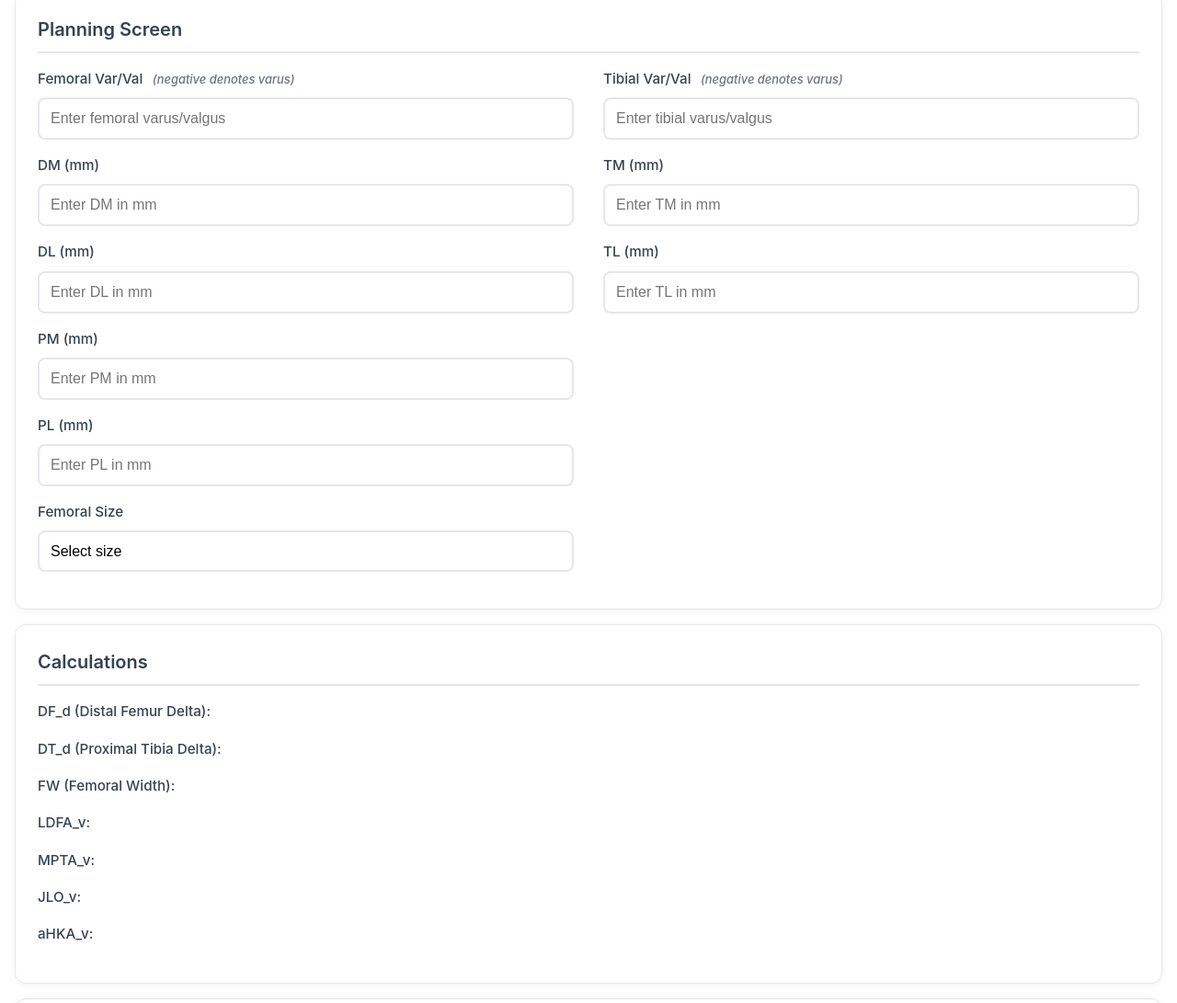
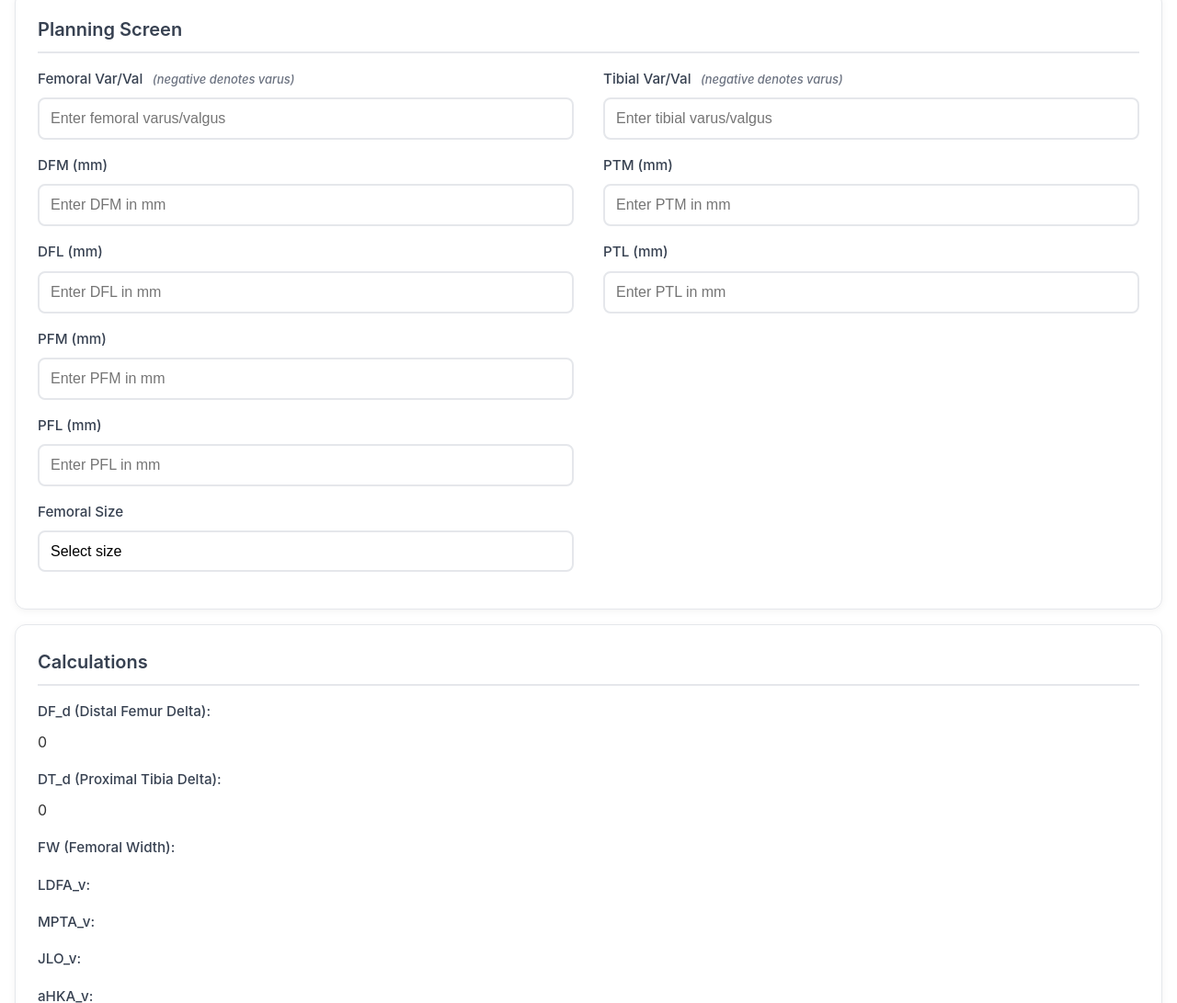
Before and after one commit to jsuckow12/VELYS-data, a plain HTML site: page index.html in a window 1280 px wide. Shown: the part 1336-2427 px from the top of the page at 92% size. Drawn offline with Linux system fonts and the light colour scheme.

Commit message:
Update index.html

```diff
--- a/index.html
+++ b/index.html
@@ -97,20 +97,20 @@
                             <input type="number" id="femoralVarVal" step="0.1" placeholder="Enter femoral varus/valgus">
                         </div>
                         <div class="form-group">
-                            <label for="dmPlanning">DM (mm)</label>
-                            <input type="number" id="dmPlanning" step="0.1" placeholder="Enter DM in mm">
+                            <label for="dfmPlanning">DFM (mm)</label>
+                            <input type="number" id="dfmPlanning" step="0.1" placeholder="Enter DFM in mm">
                         </div>
                         <div class="form-group">
-                            <label for="dlPlanning">DL (mm)</label>
-                            <input type="number" id="dlPlanning" step="0.1" placeholder="Enter DL in mm">
+                            <label for="dflPlanning">DFL (mm)</label>
+                            <input type="number" id="dflPlanning" step="0.1" placeholder="Enter DFL in mm">
                         </div>
                         <div class="form-group">
-                            <label for="pmPlanning">PM (mm)</label>
-                            <input type="number" id="pmPlanning" step="0.1" placeholder="Enter PM in mm">
+                            <label for="pfmPlanning">PFM (mm)</label>
+                            <input type="number" id="pfmPlanning" step="0.1" placeholder="Enter PFM in mm">
                         </div>
                         <div class="form-group">
-                            <label for="plPlanning">PL (mm)</label>
-                            <input type="number" id="plPlanning" step="0.1" placeholder="Enter PL in mm">
+                            <label for="pflPlanning">PFL (mm)</label>
+                            <input type="number" id="pflPlanning" step="0.1" placeholder="Enter PFL in mm">
                         </div>
                         <div class="form-group">
                             <label for="femoralSize">Femoral Size</label>
@@ -135,12 +135,12 @@
                             <input type="number" id="tibialVarVal" step="0.1" placeholder="Enter tibial varus/valgus">
                         </div>
                         <div class="form-group">
-                            <label for="tmPlanning">TM (mm)</label>
-                            <input type="number" id="tmPlanning" step="0.1" placeholder="Enter TM in mm">
+                            <label for="ptmPlanning">PTM (mm)</label>
+                            <input type="number" id="ptmPlanning" step="0.1" placeholder="Enter PTM in mm">
                         </div>
                         <div class="form-group">
-                            <label for="tlPlanning">TL (mm)</label>
-                            <input type="number" id="tlPlanning" step="0.1" placeholder="Enter TL in mm">
+                            <label for="ptlPlanning">PTL (mm)</label>
+                            <input type="number" id="ptlPlanning" step="0.1" placeholder="Enter PTL in mm">
                         </div>
                     </div>
                 </div>
```
